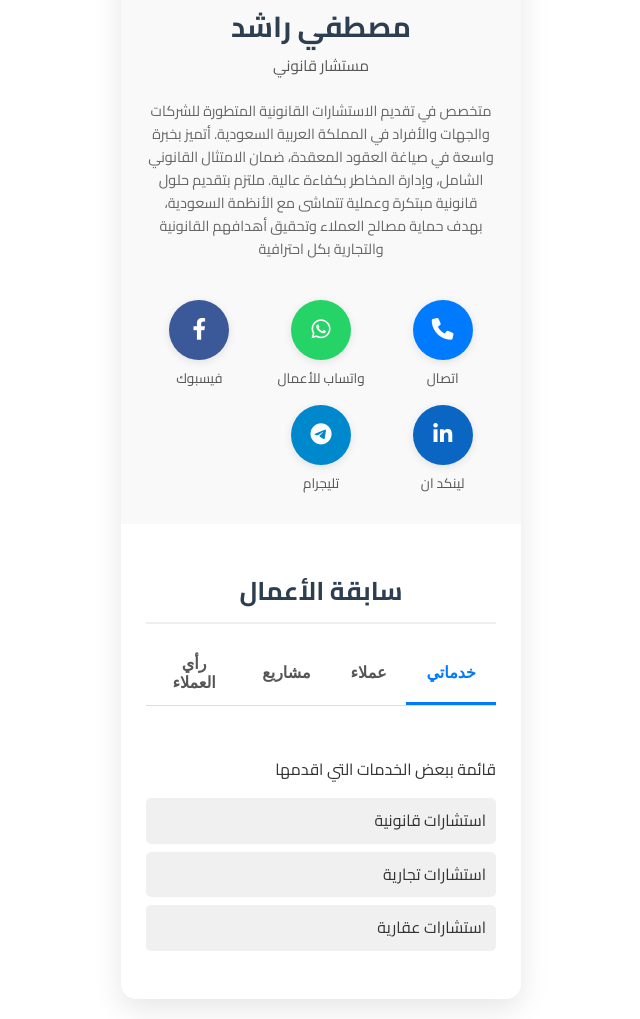
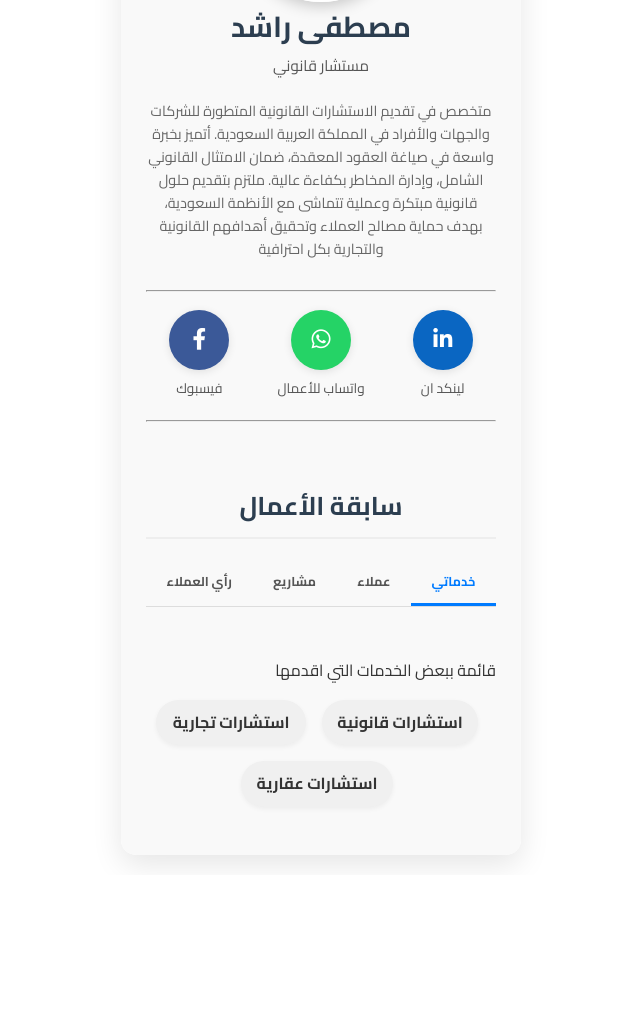
Before and after one commit to rashed711/mostafarashed, a plain HTML site: page index.html in a window 1280 px wide. Shown: the part 248-1267 px from the top of the page, without its empty margins (319-959 px from the left). After the commit the page ends 1123 px from the top, so only its background shows below. Drawn offline with Linux system fonts and the light colour scheme.

Commit message:
update خدماتي

```diff
--- a/index.html
+++ b/index.html
@@ -4,11 +4,31 @@
 <head>
     <meta charset="UTF-8">
     <meta name="viewport" content="width=device-width, initial-scale=1.0">
-    <title>مصطفي راشد</title>
+    <title>مصطفى راشد - مستشار قانوني | استشارات قانونية وتجارية</title>
     <link rel="stylesheet" href="style.css">
     <link rel="stylesheet" href="https://cdnjs.cloudflare.com/ajax/libs/font-awesome/6.0.0-beta3/css/all.min.css">
     <link href="https://fonts.googleapis.com/css2?family=Cairo:wght@400;700&display=swap" rel="stylesheet">
-</head>
+
+    <meta name="description"
+        content="مستشار قانوني متخصص في الاستشارات القانونية والتجارية والعقارية في المملكة العربية السعودية. خبرة في صياغة العقود، الامتثال القانوني، وإدارة المخاطر.">
+
+    <meta name="keywords"
+        content="مستشار قانوني, استشارات قانونية, عقود قانونية, الامتثال القانوني, محامي السعودية, إدارة مخاطر قانونية, قانون تجاري, قانون عقاري, مصطفى راشد">
+
+    <link rel="canonical" href="https://yourwebsite.com/mostafa-rashed-profile">
+
+    <meta property="og:title" content="مصطفى راشد - مستشار قانوني | استشارات قانونية وتجارية">
+    <meta property="og:description"
+        content="مستشار قانوني متخصص في الاستشارات القانونية والتجارية والعقارية في المملكة العربية السعودية. خبرة في صياغة العقود، الامتثال القانوني، وإدارة المخاطر.">
+    <meta property="og:image" content="https://rashed711.github.io/mostafarashed/my-photo.jpg">
+    <meta property="og:url" content="https://yourwebsite.com/mostafa-rashed-profile"> <meta property="og:type" content="profile"> <meta name="twitter:card" content="summary_large_image">
+    <meta name="twitter:site" content="@YourTwitterHandle"> <meta name="twitter:title" content="مصطفى راشد - مستشار قانوني">
+    <meta name="twitter:description"
+        content="خبرة في صياغة العقود، الامتثال القانوني، وإدارة المخاطر القانونية في السعودية.">
+    <meta name="twitter:image" content="https://rashed711.github.io/mostafarashed/my-photo.jpg">
+
+    <link rel="icon" type="image/png" href="favicon.png">
+    </head>
 
 <body>
 
@@ -19,17 +39,18 @@
         </div>
 
         <div class="content-area">
-            <h1>مصطفي راشد</h1>
+            <h1>مصطفى راشد</h1>
             <p class="company-info">مستشار قانوني</p>
             <p class="description"> متخصص في تقديم الاستشارات القانونية المتطورة للشركات والجهات والأفراد في المملكة
                 العربية السعودية. أتميز بخبرة واسعة في صياغة العقود المعقدة، ضمان الامتثال القانوني الشامل، وإدارة
                 المخاطر بكفاءة عالية. ملتزم بتقديم حلول قانونية مبتكرة وعملية تتماشى مع الأنظمة السعودية، بهدف حماية
                 مصالح العملاء وتحقيق أهدافهم القانونية والتجارية بكل احترافية</p>
-
-            <div class="links-grid">
-                <a href="tel:+966565138184" class="link-item">
-                    <div class="icon-circle call-bg-color"><i class="fas fa-phone"></i></div>
-                    <span>اتصال</span>
+            <hr> <div class="links-grid">
+                <a href="https://www.linkedin.com/in/yourprofile" target="_blank" class="link-item">
+                    <div class="icon-circle" style="background-color: #0A66C2;">
+                        <i class="fa-brands fa-linkedin-in"></i>
+                    </div>
+                    <span>لينكد ان</span>
                 </a>
 
                 <a href="https://wa.me/966565138184" target="_blank" class="link-item">
@@ -42,31 +63,19 @@
                     <span>فيسبوك</span>
                 </a>
 
-                <a href="https://www.linkedin.com/in/yourprofile" target="_blank" class="link-item">
-                    <div class="icon-circle" style="background-color: #0A66C2;">
-                        <i class="fa-brands fa-linkedin-in"></i>
-                    </div>
-                    <span>لينكد ان</span>
-                </a>
-
-                <a href="https://t.me/yourtelegramusername" target="_blank" class="link-item">
-                    <div class="icon-circle telegram-bg-color"><i class="fab fa-telegram-plane"></i></div>
-                    <span>تليجرام</span>
-                </a>
-
-            </div>
-        </div>
+                </div>
+            <hr> </div>
 
         <div class="portfolio-section">
             <h2>سابقة الأعمال</h2>
             <div class="tabs-navigation">
                 <button class="tab-button active" onclick="openTab(event, 'services')">خدماتي</button>
                 <button class="tab-button" onclick="openTab(event, 'clients')">عملاء</button>
-                <button class="tab-button " onclick="openTab(event, 'projects')">مشاريع</button>
+                <button class="tab-button" onclick="openTab(event, 'projects')">مشاريع</button>
                 <button class="tab-button" onclick="openTab(event, 'testimonials')">رأي العملاء</button>
             </div>
 
-            <div id="services" class="tab-content">
+            <div id="services" class="tab-content active">
                 <p>قائمة ببعض الخدمات التي اقدمها</p>
                 <ul>
                     <li>استشارات قانونية</li>
@@ -75,7 +84,7 @@
                 </ul>
             </div>
 
-            <div id="projects" class="tab-content active">
+            <div id="projects" class="tab-content">
                 <p>هنا عرض لمشاريعنا الرئيسية. يمكن إضافة صور ووصف لكل مشروع.</p>
                 <div class="portfolio-item">
                     <img src="project1.jpg" alt="Project 1">
@@ -129,7 +138,25 @@
 
         // افتح التاب الافتراضي عند تحميل الصفحة
         document.addEventListener("DOMContentLoaded", function () {
-            document.querySelector(".tab-button").click();
+            // قم بتفعيل التاب الافتراضي "خدماتي" وزر التاب الخاص به
+            document.getElementById("services").style.display = "block";
+            // للتأكد من أن زر "خدماتي" هو النشط عند التحميل
+            document.querySelector(".tabs-navigation .tab-button[onclick*='services']").classList.add("active");
+
+            // تأكد من إزالة active من أي تاب آخر قد يكون لديه active في HTML بشكل خاطئ
+            var initialActiveTabs = document.querySelectorAll(".tab-content.active");
+            initialActiveTabs.forEach(function(tab) {
+                if (tab.id !== "services") {
+                    tab.classList.remove("active");
+                    tab.style.display = "none";
+                }
+            });
+            var initialActiveButtons = document.querySelectorAll(".tab-button.active");
+            initialActiveButtons.forEach(function(button) {
+                if (!button.onclick.toString().includes("services")) {
+                    button.classList.remove("active");
+                }
+            });
         });
     </script>
 
--- a/style.css
+++ b/style.css
@@ -57,14 +57,14 @@ body {
 }
 
 .profile-logo {
-    width: 90px;
-    height: 90px;
+    width: 150px;
+    height: 150px;
     border-radius: 50%; /* لجعل الصورة دائرية */
     object-fit: cover; /* لضمان عدم تشوه الصورة */
     border: 4px solid #fff; /* حدود بيضاء حول صورة البروفايل */
     box-shadow: 0 4px 15px rgba(0, 0, 0, 0.2); /* ظل لصورة البروفايل */
     position: absolute; /* لتحديد موضعها بالنسبة لـ header-bg */
-    bottom: -45px; /* لكي تظهر نصفها داخل وخارج منطقة الخلفية */
+    bottom: -80px; /* لكي تظهر نصفها داخل وخارج منطقة الخلفية */
     z-index: 2; /* لجعلها فوق جميع عناصر الهيدر */
 }
 
@@ -177,7 +177,7 @@ h1 {
 /* ----- أنماط قسم سابقة الأعمال (Portfolio Section) ----- */
 .portfolio-section {
     padding: 25px;
-    background-color: #fff; /* خلفية بيضاء لقسم سابقة الأعمال */
+    background-color: #f9f9f9; /* خلفية بيضاء لقسم سابقة الأعمال */
     border-radius: 0 0 15px 15px; /* استمرار استدارة الزوايا السفلية للبطاقة */
     margin-top: -15px; /* لجعلها تلتصق بالقسم الذي قبلها إذا كان هناك بادينج سفلي */
 }
@@ -204,13 +204,15 @@ h1 {
     outline: none;
     cursor: pointer;
     padding: 10px 20px;
-    font-size: 1em;
+    font-size: 0.8em;
     font-weight: bold;
-    color: #555;
+    color: #555555;
     transition: all 0.3s ease;
     border-bottom: 3px solid transparent; /* خط سفلي شفاف كعلامة للتاب النشط */
     flex-grow: 1; /* لجعل الأزرار تتوزع بالتساوي */
     max-width: 120px; /* للتحكم في عرض التاب الواحد */
+    font-family: 'Cairo', sans-serif;
+
 }
 
 .tab-button:hover {
@@ -268,12 +270,65 @@ h1 {
     margin: 0;
 }
 
-.tab-content ul li {
+/* .tab-content ul li {
     background-color: #f0f0f0;
     margin-bottom: 8px;
     padding: 10px;
     border-radius: 5px;
+} */
+
+/*---------------------------------------*/
+
+.tab-content ul li {
+    background-color: #f0f0f0;
+    margin-bottom: 8px;
+    padding: 10px 15px; /* زيادة البادينج الأفقي قليلاً */
+    border-radius: 25px; /* قيمة كبيرة لجعلها كبسولة (نصف الارتفاع الفعلي للعنصر تقريباً) */
+    display: inline-block; /* لجعل العنصر يأخذ عرض المحتوى فقط ويسمح بالهامش الأفقي */
+    margin-right: 8px; /* مسافة بين العناصر إذا كانت في سطر واحد */
+    text-align: center; /* توسيط النص داخل الكبسولة */
+    min-width: 120px; /* لتحديد عرض أدنى لجعلها أكثر تناسقاً */
+    box-shadow: 0 2px 5px rgba(0,0,0,0.05); /* إضافة ظل خفيف */
+    color: #333; /* لون نص العميل */
+    font-weight: bold; /* جعل النص أكثر وضوحا */
 }
+
+/* لجعل القائمة نفسها تتوسط أفقياً */
+.tab-content ul {
+    list-style: none;
+    padding: 0;
+    margin: 0;
+    display: flex; /* استخدام فليكس بوكس لتنظيم العناصر */
+    flex-wrap: wrap; /* للسماح للعناصر بالنزول لسطر جديد */
+    justify-content: center; /* توسيط العناصر أفقياً داخل الـ ul */
+    gap: 8px; /* مسافة بين العناصر بدلاً من margin-right على الـ li */
+}
+
+/* إزالة الـ margin-bottom من الـ li وإضافة gap للـ ul */
+.tab-content ul li {
+    background-color: #f0f0f0;
+    /* margin-bottom: 8px;  تم استبداله بـ gap في الـ ul */
+    padding: 10px 15px;
+    border-radius: 25px;
+    /* display: inline-block; // لم تعد ضرورية مع flexbox على الـ ul */
+    /* margin-right: 8px; // لم تعد ضرورية مع gap في الـ ul */
+    text-align: center;
+    min-width: 120px;
+    box-shadow: 0 2px 5px rgba(0,0,0,0.05);
+    color: #333;
+    font-weight: bold;
+    flex-grow: 0; /* لمنع العناصر من التمدد لملء المساحة */
+    flex-shrink: 0; /* لمنع العناصر من الانكماش أكثر من اللازم */
+}
+/*---------------------------------------*/
+
+
+
+
+
+
+
+
 
 /* تأثير الظهور */
 @keyframes fadeIn {
@@ -289,8 +344,8 @@ h1 {
         margin-bottom: 10px;
     }
     .profile-logo {
-        width: 70px; /* تصغير حجم لوجو البروفايل */
-        height: 70px;
+        width: 90px; /* تصغير حجم لوجو البروفايل */
+        height: 90px;
         bottom: -35px; /* تعديل الموضع ليناسب الحجم الجديد */
     }
     .content-area {
```
